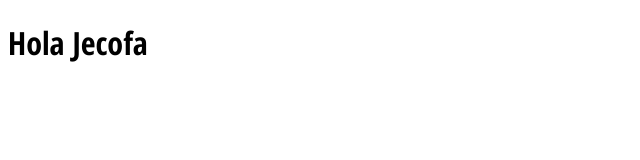
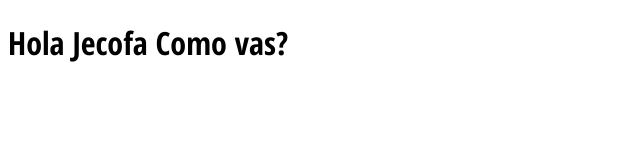
Before and after one commit to karynew/dv123, a website: page index.html in a window 1280 px wide. Shown: the whole page, without its empty margins (0-640 px from the left). Drawn offline with nearby package versions, Linux system fonts and the light colour scheme; files that its build step writes are made by us from their sources.

Commit message:
I putted como vas?

```diff
--- a/index.html
+++ b/index.html
@@ -11,7 +11,7 @@
 
 <body>
     <div>
-        <h1>Hola Jecofa</h1>
+        <h1>Hola Jecofa Como vas?</h1>
     </div>
     <script src="https://ajax.googleapis.com/ajax/libs/jquery/2.2.4/jquery.min.js"></script><!-- <script src="eloqua/js/main.min.js"></script> -->
 </body>
```
